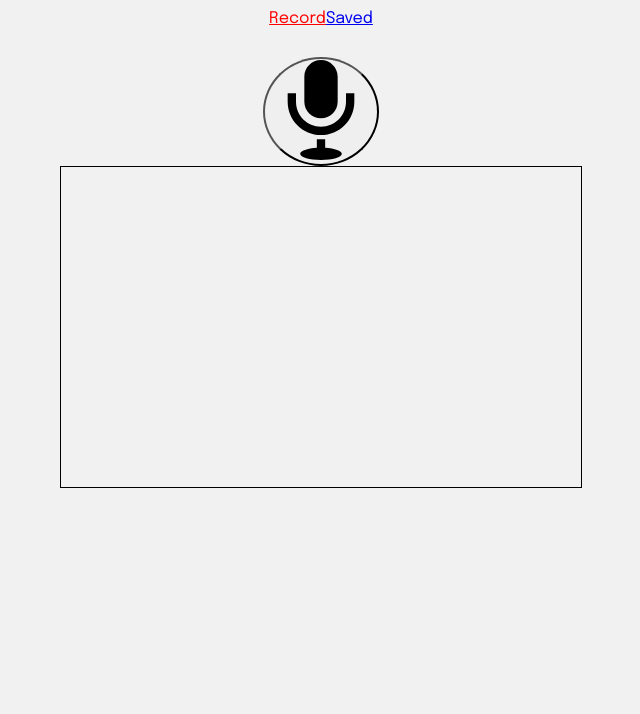
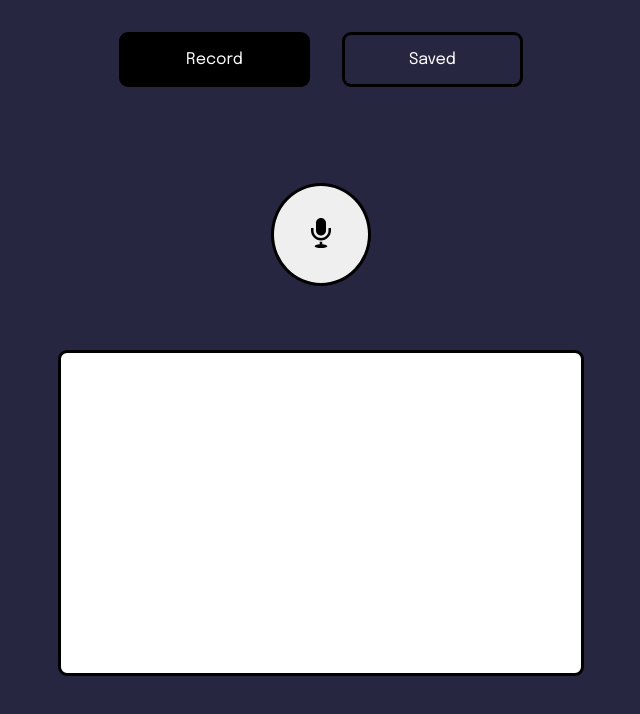
Before and after one commit to jaden-nguyen/Ogma, a React app: page / in a window 1280 px wide. Shown: the top 714 px of the page, without its empty margins (319-959 px from the left). Built offline with nearby package versions, Linux system fonts and the light colour scheme.

Commit message:
styling with Uty
Co-Authored-By: utyvert <93745628+utyvert@users.noreply.github.com>

```diff
--- a/package.json
+++ b/package.json
@@ -32,12 +32,15 @@
   "devDependencies": {
     "@babel/preset-env": "^7.20.2",
     "@babel/preset-react": "^7.18.6",
+    "@types/react-speech-recognition": "^3.9.0",
     "babel-loader": "^9.1.2",
     "concurrently": "^7.6.0",
     "css-loader": "^6.7.3",
     "file-loader": "^6.2.0",
     "html-webpack-plugin": "^5.5.0",
     "postcss-loader": "^7.0.2",
+    "react-speech-recognition": "^3.10.0",
+    "regenerator-runtime": "^0.13.11",
     "style-loader": "^3.3.1",
     "ts-loader": "^9.4.2",
     "typescript": "^4.9.5",
--- a/src/client/pages/Home.tsx
+++ b/src/client/pages/Home.tsx
@@ -31,5 +31,6 @@ export default function Home() {
 
 const activeStyle = {
   // active link styling
-  color: "red",
+  backgroundColor: "black",
+  transition: "all 0.3s ease-in-out",
 };
--- a/src/client/pages/Record.tsx
+++ b/src/client/pages/Record.tsx
@@ -1,19 +1,29 @@
 import React from 'react'
 import Output from '../components/Output'
 import '../styles/Home.css'
+import 'regenerator-runtime/runtime';
+import SpeechRecognition, { useSpeechRecognition } from 'react-speech-recognition'
 
 export default function Record() {
 
 
-
   return (
-    <section id='record-section'>
-      <button className="microphone">
-         <svg xmlns="http://www.w3.org/2000/svg" width="100" height="100" viewBox="0 0 24 24"><path d="M16 10c0 2.209-1.791 4-4 4s-4-1.791-4-4v-6c0-2.209 1.791-4 4-4s4 1.791 4 4v6zm4-2v2c0 4.418-3.582 8-8 8s-8-3.582-8-8v-2h2v2c0 3.309 2.691 6 6 6s6-2.691 6-6v-2h2zm-7 13.03v-2.03h-2v2.03c-2.282.139-4 .744-4 1.47 0 .829 2.238 1.5 5 1.5s5-.671 5-1.5c0-.726-1.718-1.331-4-1.47z"/></svg>
-      </button>
+    <>
+      <section id="record-section">
+        <button className="microphone">
+          <svg
+            xmlns="http://www.w3.org/2000/svg"
+            width="30"
+            height="30"
+            viewBox="0 0 24 24"
+          >
+            <path d="M16 10c0 2.209-1.791 4-4 4s-4-1.791-4-4v-6c0-2.209 1.791-4 4-4s4 1.791 4 4v6zm4-2v2c0 4.418-3.582 8-8 8s-8-3.582-8-8v-2h2v2c0 3.309 2.691 6 6 6s6-2.691 6-6v-2h2zm-7 13.03v-2.03h-2v2.03c-2.282.139-4 .744-4 1.47 0 .829 2.238 1.5 5 1.5s5-.671 5-1.5c0-.726-1.718-1.331-4-1.47z" />
+          </svg>
+        </button>
+      </section>
       <div className="output-box">
         <Output />
       </div>
-    </section>
-  )
+    </>
+  );
 }
--- a/src/client/styles/App.css
+++ b/src/client/styles/App.css
@@ -1,17 +1,9 @@
 body {
   margin: 0;
   padding: 0;
-  font-family: sans-serif;
-  background: #f1f1f1;
+  background: #272640;
 }
 
 * {
   font-family: 'Epilogue', sans-serif;
 }
-
-.navbar {
-  padding: 10px;
-  display: flex;
-  align-items: center;
-  justify-content: center;
-}
--- a/src/client/styles/Home.css
+++ b/src/client/styles/Home.css
@@ -8,18 +8,50 @@
 .output-box {
     width: 500px;
 	height: 300px;
-	border: 1px solid black;
+	border: 3px solid black;
+    border-radius: 9px;
 	padding: 10px;
 	font-size: 18px;
 	line-height: 1.5;
     margin: 0 auto;
+    background-color: white;
 }
 
 .microphone {
     cursor: pointer;
     border-radius: 100%;
+    border: none;
+    padding: 2rem;
+    transition: 0.3s ease-out;
+    border: 3px solid;
 }
 
 .microphone:hover {
-    color: burlywood;
+    background-color: #006466;
 }
+
+.microphone:active {
+    background-color: rgb(88, 88, 88);
+    transform: scale(0.9);
+}
+
+.navbar {
+    display: flex;
+    justify-content: center;
+    align-items: center;
+    gap: 2rem;
+    padding: 2rem;
+
+}
+
+.navbar a {
+    text-decoration: none;
+    border-radius: 9px;
+    border: 3px solid black;
+    padding: 1rem 4rem;
+    color: white;
+}
+
+#record-section {
+    padding: 4rem;
+}
```
Also changed, not shown: src/client/components/RecordButton.tsx (deleted, +0 -7 lines), 1 other file (tests, documents, lock files or other folders).
